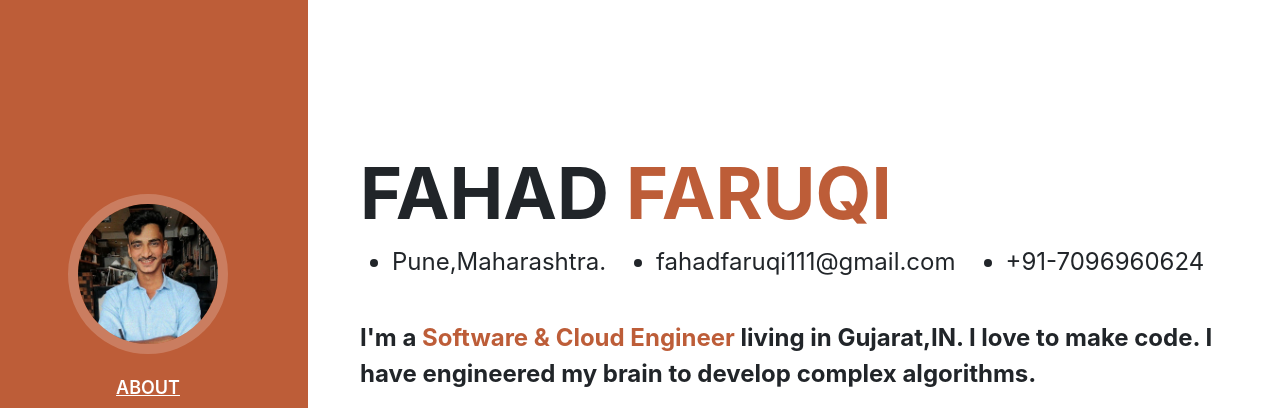
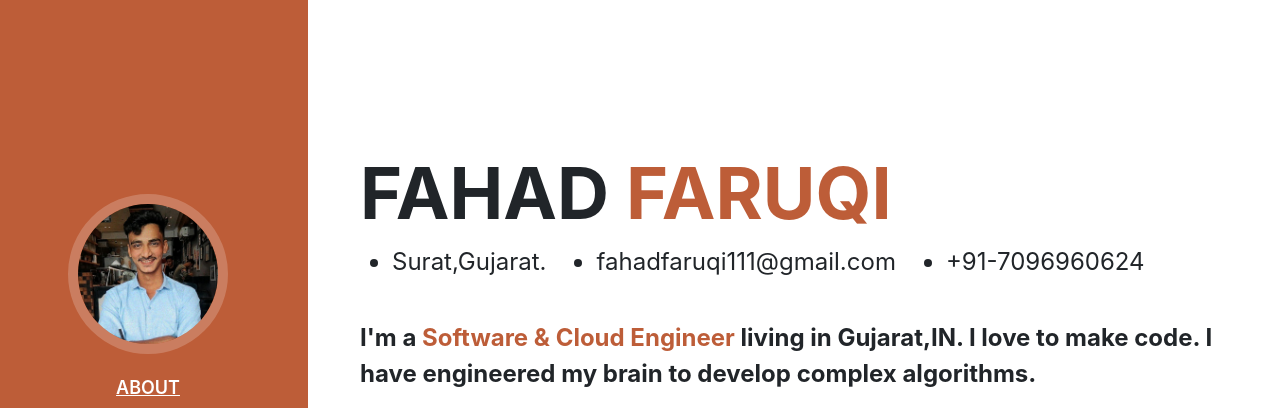
Before and after one commit to fahadfaruqi/fahad.github.io, a plain HTML site: page index.html in a window 1280 px wide. Shown: the top 408 px of the page. Drawn offline with nearby package versions, Linux system fonts and the light colour scheme; a web font is replaced by a local one.

Commit message:
Update index.html

```diff
--- a/index.html
+++ b/index.html
@@ -55,7 +55,7 @@
             <h1 class="name">FAHAD <span class="surname">FARUQI</span></h1>
             <div>
               <ul class="contact-info">
-                <li class="location">Pune,Maharashtra.</li>
+                <li class="location">Surat,Gujarat.</li>
                 <li class="email">fahadfaruqi111@gmail.com</li>
                 <li class="phone">+91-7096960624</li>
               </ul>
```
